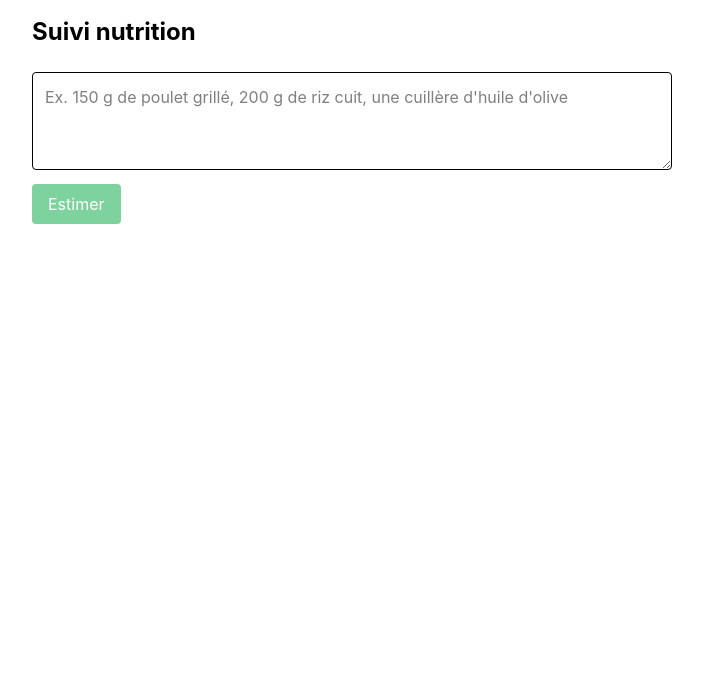
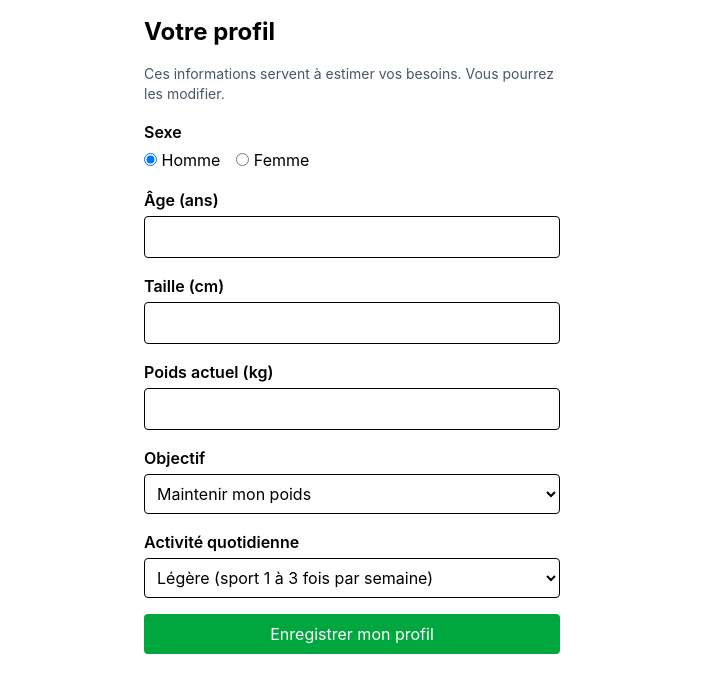
Before and after one commit to iscoed/suivi-nutrition, a React (Vite) app: page / in a window 1280 px wide. Shown: the top 692 px of the page, without its empty margins (288-991 px from the left). Built offline with nearby package versions, Linux system fonts and the light colour scheme.

Commit message:
Questionnaire de profil et objectifs estimés

```diff
--- a/src/App.tsx
+++ b/src/App.tsx
@@ -1,12 +1,32 @@
 import { useState } from "react";
 import { estimateMeal } from "./lib/estimate";
 import type { FoodItem } from "./lib/types";
+import { computeGoals, loadProfile, saveProfile, type Profile } from "./lib/profile";
+import Onboarding from "./components/Onboarding";
 
 export default function App() {
+  const [profile, setProfile] = useState<Profile | null>(() => loadProfile());
+  const [editing, setEditing] = useState(false);
+
   const [description, setDescription] = useState("");
   const [items, setItems] = useState<FoodItem[]>([]);
   const [loading, setLoading] = useState(false);
   const [error, setError] = useState<string | null>(null);
+
+  if (!profile || editing) {
+    return (
+      <Onboarding
+        initial={profile ?? undefined}
+        onDone={(p) => {
+          saveProfile(p);
+          setProfile(p);
+          setEditing(false);
+        }}
+      />
+    );
+  }
+
+  const goals = computeGoals(profile);
 
   async function handleEstimate() {
     setLoading(true);
@@ -21,8 +41,9 @@ export default function App() {
   }
 
   function updateItem(index: number, field: keyof FoodItem, value: string) {
-    setItems(items.map((item, i) =>
-      i === index ? { ...item, [field]: field === "name" || field === "assumption" || field === "confidence" ? value : Number(value) } : item
+    const textFields = ["name", "assumption", "confidence"];
+    setItems(items.map((it, i) =>
+      i === index ? { ...it, [field]: textFields.includes(field) ? value : Number(value) } : it
     ));
   }
 
@@ -37,14 +58,27 @@ export default function App() {
   );
 
   return (
-    <main className="mx-auto max-w-2xl p-4 space-y-6">
-      <h1 className="text-2xl font-bold">Suivi nutrition</h1>
+    <main className="mx-auto max-w-2xl space-y-6 p-4">
+      <div className="flex items-center justify-between">
+        <h1 className="text-2xl font-bold">Suivi nutrition</h1>
+        <button onClick={() => setEditing(true)} className="text-sm text-green-700 underline">
+          Modifier mon profil
+        </button>
+      </div>
+
+      <section className="rounded border p-3">
+        <h2 className="mb-2 font-semibold">Vos objectifs estimés</h2>
+        <p className="text-sm">
+          {goals.calories} kcal · Protéines {goals.protein_g} g · Glucides {goals.carbs_g} g · Lipides {goals.fat_g} g
+        </p>
+        <p className="mt-1 text-xs text-gray-500">Estimation indicative, à ajuster selon votre ressenti.</p>
+      </section>
 
       <section className="space-y-2">
         <textarea
           className="w-full rounded border p-3"
           rows={3}
-          placeholder="Ex. 150 g de poulet grillé, 200 g de riz cuit, une cuillère d'huile d'olive"
+          placeholder="Ex. 150 g de poulet grillé, 200 g de riz cuit"
           value={description}
           onChange={(e) => setDescription(e.target.value)}
         />
@@ -75,10 +109,7 @@ export default function App() {
               </thead>
               <tbody>
                 {items.map((it, i) => (
-                  <tr
-                    key={i}
-                    className={`border-b ${it.confidence === "low" ? "bg-orange-50" : ""}`}
-                  >
+                  <tr key={i} className={`border-b ${it.confidence === "low" ? "bg-orange-50" : ""}`}>
                     <td className="p-1">
                       <input className="w-full" value={it.name} onChange={(e) => updateItem(i, "name", e.target.value)} />
                       <div className="text-xs text-gray-500">{it.assumption}</div>
@@ -91,7 +122,7 @@ export default function App() {
                   </tr>
                 ))}
                 <tr className="font-semibold">
-                  <td className="p-1">Total</td>
+                  <td className="p-1">Total du repas</td>
                   <td></td>
                   <td className="p-1">{Math.round(total.calories)}</td>
                   <td className="p-1">{Math.round(total.proteins)}</td>
@@ -101,6 +132,9 @@ export default function App() {
               </tbody>
             </table>
           </div>
+          <p className="text-sm">
+            Ce repas représente environ {Math.round((total.calories / goals.calories) * 100)} % de votre objectif calorique du jour.
+          </p>
         </section>
       )}
     </main>
--- /dev/null
+++ b/src/components/Onboarding.tsx
@@ -0,0 +1,74 @@
+import { useState } from "react";
+import type { Activity, Goal, Profile, Sex } from "../lib/profile";
+
+interface Props {
+  initial?: Profile;
+  onDone: (p: Profile) => void;
+}
+
+const field = "w-full rounded border p-2";
+
+export default function Onboarding({ initial, onDone }: Props) {
+  const [sex, setSex] = useState<Sex>(initial?.sex ?? "homme");
+  const [age, setAge] = useState(String(initial?.age ?? ""));
+  const [height, setHeight] = useState(String(initial?.height_cm ?? ""));
+  const [weight, setWeight] = useState(String(initial?.weight_kg ?? ""));
+  const [goal, setGoal] = useState<Goal>(initial?.goal ?? "maintenir");
+  const [activity, setActivity] = useState<Activity>(initial?.activity ?? 1.375);
+  const [error, setError] = useState<string | null>(null);
+
+  function submit(e: React.FormEvent) {
+    e.preventDefault();
+    const a = Number(age), h = Number(height), w = Number(weight);
+    if (a < 14 || a > 100) return setError("L'âge doit être entre 14 et 100 ans.");
+    if (h < 120 || h > 230) return setError("La taille doit être entre 120 et 230 cm.");
+    if (w < 30 || w > 300) return setError("Le poids doit être entre 30 et 300 kg.");
+    setError(null);
+    onDone({ sex, age: a, height_cm: h, weight_kg: w, goal, activity });
+  }
+
+  return (
+    <form onSubmit={submit} className="mx-auto max-w-md space-y-4 p-4">
+      <h1 className="text-2xl font-bold">Votre profil</h1>
+      <p className="text-sm text-gray-600">Ces informations servent à estimer vos besoins. Vous pourrez les modifier.</p>
+
+      <div>
+        <p className="mb-1 font-semibold">Sexe</p>
+        <div className="flex gap-4">
+          <label><input type="radio" checked={sex === "homme"} onChange={() => setSex("homme")} /> Homme</label>
+          <label><input type="radio" checked={sex === "femme"} onChange={() => setSex("femme")} /> Femme</label>
+        </div>
+      </div>
+
+      <div><p className="mb-1 font-semibold">Âge (ans)</p>
+        <input className={field} type="number" value={age} onChange={(e) => setAge(e.target.value)} required /></div>
+
+      <div><p className="mb-1 font-semibold">Taille (cm)</p>
+        <input className={field} type="number" value={height} onChange={(e) => setHeight(e.target.value)} required /></div>
+
+      <div><p className="mb-1 font-semibold">Poids actuel (kg)</p>
+        <input className={field} type="number" step="0.1" value={weight} onChange={(e) => setWeight(e.target.value)} required /></div>
+
+      <div><p className="mb-1 font-semibold">Objectif</p>
+        <select className={field} value={goal} onChange={(e) => setGoal(e.target.value as Goal)}>
+          <option value="perdre">Perdre du poids</option>
+          <option value="maintenir">Maintenir mon poids</option>
+          <option value="prendre">Prendre du poids</option>
+        </select></div>
+
+      <div><p className="mb-1 font-semibold">Activité quotidienne</p>
+        <select className={field} value={activity} onChange={(e) => setActivity(Number(e.target.value) as Activity)}>
+          <option value={1.2}>Sédentaire (bureau, peu de sport)</option>
+          <option value={1.375}>Légère (sport 1 à 3 fois par semaine)</option>
+          <option value={1.55}>Modérée (sport 3 à 5 fois par semaine)</option>
+          <option value={1.725}>Intense (sport presque tous les jours)</option>
+        </select></div>
+
+      {error && <p className="text-red-600">{error}</p>}
+
+      <button type="submit" className="w-full rounded bg-green-600 px-4 py-2 text-white">
+        Enregistrer mon profil
+      </button>
+    </form>
+  );
+}
--- /dev/null
+++ b/src/lib/profile.ts
@@ -0,0 +1,48 @@
+export type Sex = "homme" | "femme";
+export type Goal = "perdre" | "maintenir" | "prendre";
+export type Activity = 1.2 | 1.375 | 1.55 | 1.725;
+
+export interface Profile {
+  sex: Sex;
+  age: number;
+  height_cm: number;
+  weight_kg: number;
+  goal: Goal;
+  activity: Activity;
+}
+
+export interface Goals {
+  calories: number;
+  protein_g: number;
+  carbs_g: number;
+  fat_g: number;
+}
+
+const KEY = "suivi-nutrition-profil";
+
+// Estimation : métabolisme de base (Mifflin-St Jeor) x activité, puis ajustement selon l'objectif
+export function computeGoals(p: Profile): Goals {
+  const bmr = 10 * p.weight_kg + 6.25 * p.height_cm - 5 * p.age + (p.sex === "homme" ? 5 : -161);
+  const tdee = bmr * p.activity;
+  const adjust = p.goal === "perdre" ? -500 : p.goal === "prendre" ? 300 : 0;
+  const calories = Math.round(tdee + adjust);
+
+  const protein_g = Math.round(p.weight_kg * 1.8);
+  const fat_g = Math.round((calories * 0.3) / 9);
+  const carbs_g = Math.round((calories - protein_g * 4 - fat_g * 9) / 4);
+
+  return { calories, protein_g, carbs_g, fat_g };
+}
+
+export function loadProfile(): Profile | null {
+  try {
+    const raw = localStorage.getItem(KEY);
+    return raw ? (JSON.parse(raw) as Profile) : null;
+  } catch {
+    return null;
+  }
+}
+
+export function saveProfile(p: Profile) {
+  localStorage.setItem(KEY, JSON.stringify(p));
+}
```
